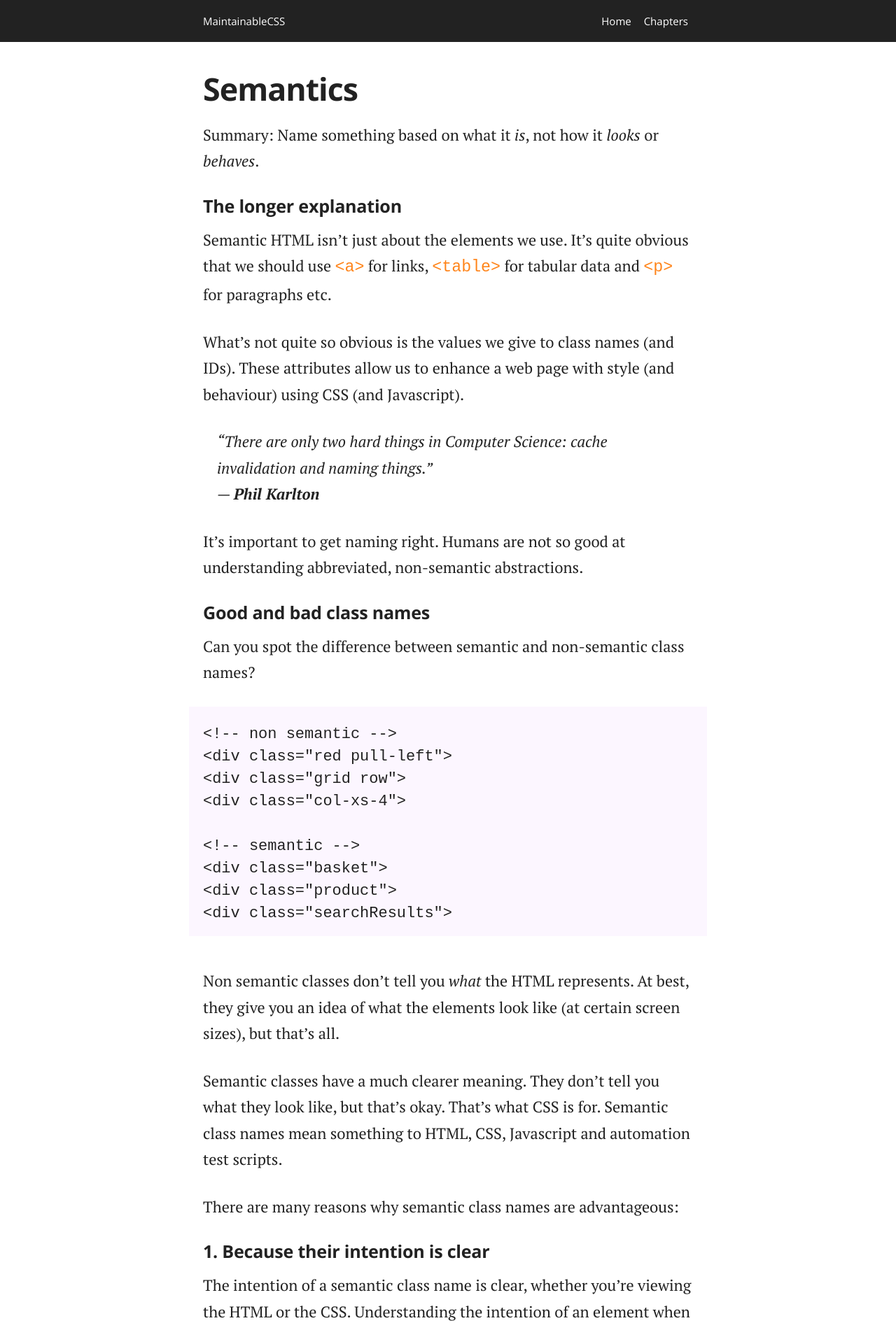
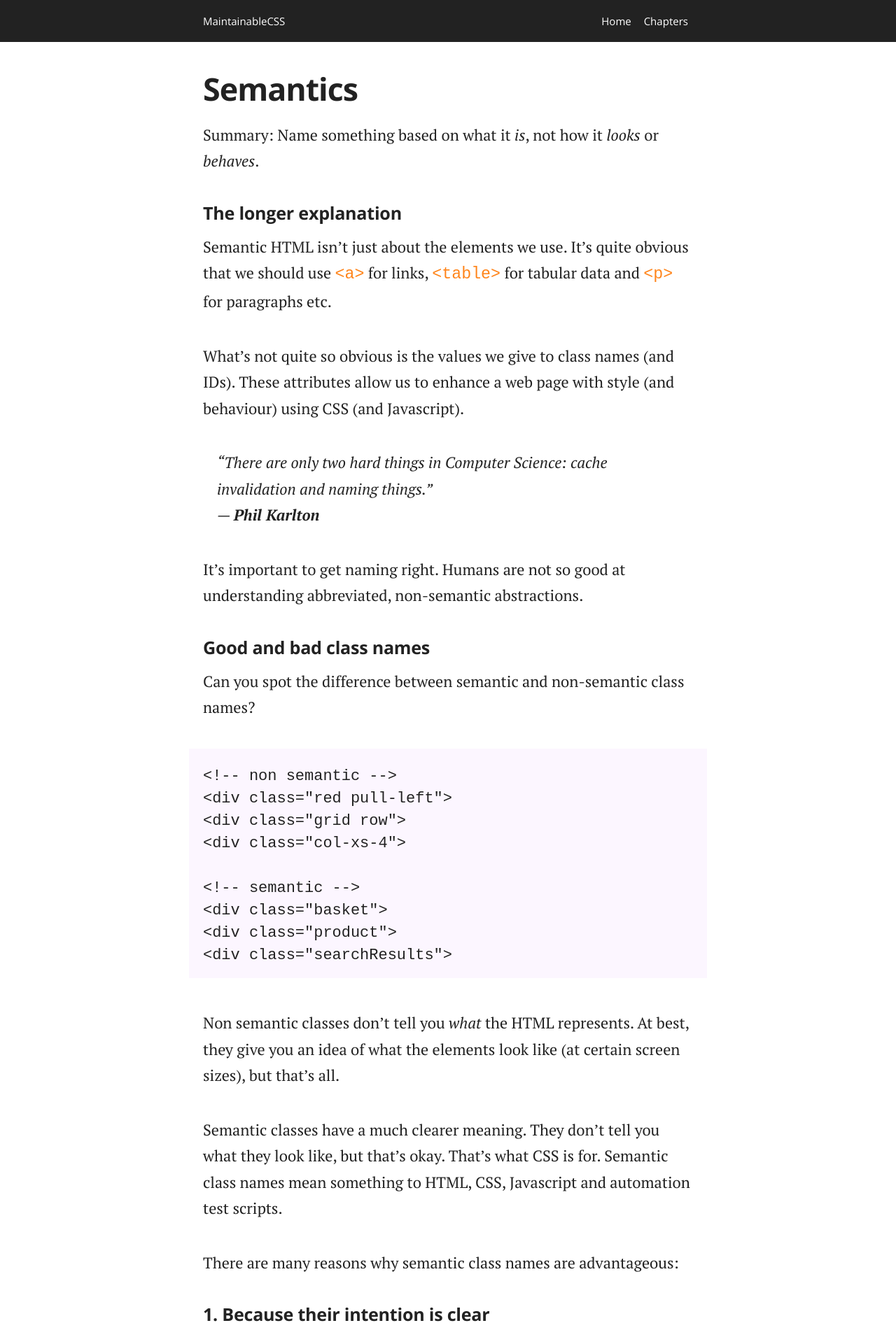
Before and after one commit to adamsilver/maintainablecss.com-jekyll, a Jekyll site: the page built from _chapters/02-semantics.md, in a window 1280 px wide. Shown: the top 1901 px of the page at 70% size. Built offline with Jekyll 4.4.1, drawn with Linux system fonts in a browser that asks for light colours.

Commit message:
Better styles

```diff
--- a/assets/css/main.css
+++ b/assets/css/main.css
@@ -205,17 +205,15 @@ a.navigation-isActive {
 @media(min-width: 37.5em) {
 	.content p {
 		font-size: 1.38em;
-		margin-bottom: 30px;
+		margin-bottom: 40px;
 	}
 }
 
 .content ol,
 .content ul {
-	max-width: 700px;
-	margin-left: auto;
-	margin-right: auto;
-	margin-bottom: 25px;
-	padding: 0 20px 10px;
+	margin-bottom: 35px;
+	padding-left: 20px;
+	padding-right: 20px;
 	color: #222;
 	font-family: 'PT serif';
 }
@@ -245,9 +243,6 @@ a.navigation-isActive {
 
 .content blockquote {
 	font-style: italic;
-	max-width: 700px;
-	margin-left: auto;
-	margin-right: auto;
 	margin-bottom: 30px;
 	padding: 0 20px;
 	color: #222;
```
